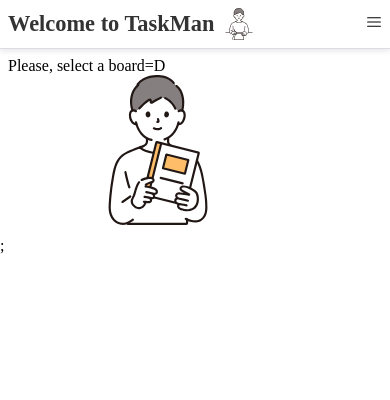
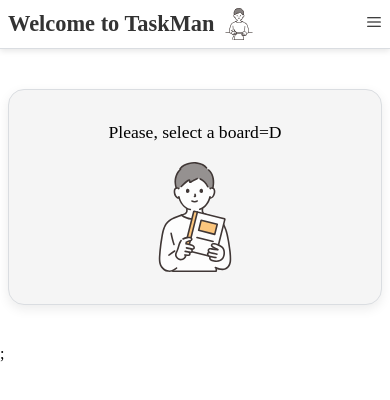
Before and after one commit to AlexandraSavenko/test-task-task-manager, a React (Vite) app in the folder client/: page / in a window 390 px wide. Shown: the top 400 px of the page. Built offline with nearby package versions, Linux system fonts and the light colour scheme; no server answers.

Commit message:
styles fixed in noBoard

```diff
--- a/client/src/components/Board/Board.module.css
+++ b/client/src/components/Board/Board.module.css
@@ -17,17 +17,21 @@
 }
 .boardName{
   color: var(--gray-text);
-}
-.boardMenu p {
   font-weight: 600;
   margin: 0;
   font-size: 1.2em;
 }
-
-.boardMenu button {
-  margin-left: 0.5em;
+.boardMenuBtns {
+display: flex;
+flex-wrap: wrap;
+gap: 0.5rem;
 }
 
+@media screen and (max-width: 450px) {
+  .boardMenuBtns{
+flex-direction: column;
+  }
+}
 /* Columns wrapper */
 .wrap {
  display: grid;
--- a/client/src/components/Board/Board.tsx
+++ b/client/src/components/Board/Board.tsx
@@ -27,7 +27,8 @@ const Board = ({ boardInfo }: BoardProps) => {
       <div>
         <div className={css.boardMenu}>
           <p className={css.boardName}>{boardInfo.name}</p>
-          <Button onClick={() => handleDeleteBoard(boardInfo._id, dispatch)}>
+          <div className={css.boardMenuBtns}>
+             <Button onClick={() => handleDeleteBoard(boardInfo._id, dispatch)}>
             Delete Board
           </Button>
           <Button onClick={() => dispatch(setModalOpen("editBoard"))}>
@@ -36,6 +37,8 @@ const Board = ({ boardInfo }: BoardProps) => {
           <Button onClick={() => dispatch(setModalOpen("createTask"))}>
             Add Task
           </Button>
+          </div>
+
         </div>
 
         <div className={css.wrap} style={{ "--column-count": boardInfo?.columns.length } as React.CSSProperties}>
--- a/client/src/components/noBoard/NoBoard.module.css
+++ b/client/src/components/noBoard/NoBoard.module.css
@@ -0,0 +1,43 @@
+.noBoardWrap {
+  margin: 2rem auto;
+  padding: 2rem 1.5rem;
+  max-width: 420px;
+
+  display: flex;
+  flex-direction: column;
+  align-items: center;
+  justify-content: center;
+
+  background: var(--main-background);
+  border: 1px solid var(--gray-light);
+  border-radius: 16px;
+
+  box-shadow: 0 4px 12px rgba(0, 0, 0, 0.08);
+
+  text-align: center;
+  gap: 1.2rem;
+
+  transition: transform 0.3s ease;
+}
+
+.noBoardWrap:hover {
+  transform: translateY(-2px);
+}
+
+.noBoardWrap p {
+  font-size: 1.1rem;
+  font-weight: 500;
+  color: var(--text-primary);
+}
+
+.icon {
+  width: 110px;
+  height: 110px;
+  fill: var(--gray-dark);
+  opacity: 0.85;
+  transition: opacity 0.3s ease;
+}
+
+.noBoardWrap:hover .icon {
+  opacity: 1;
+}
--- a/client/src/components/noBoard/NoBoard.tsx
+++ b/client/src/components/noBoard/NoBoard.tsx
@@ -2,7 +2,7 @@ import css from './NoBoard.module.css'
 
 const NoBoard = () => {
   return (
-    <div>
+    <div className={css.noBoardWrap}>
         <p>Please, select a board=D</p>
       <svg className={css.icon}>
         <use href="/icons.svg#icon-man-with-notebook-svgrepo-com"></use>
```
Also changed, not shown: 1 other file (tests, documents, lock files or other folders).
